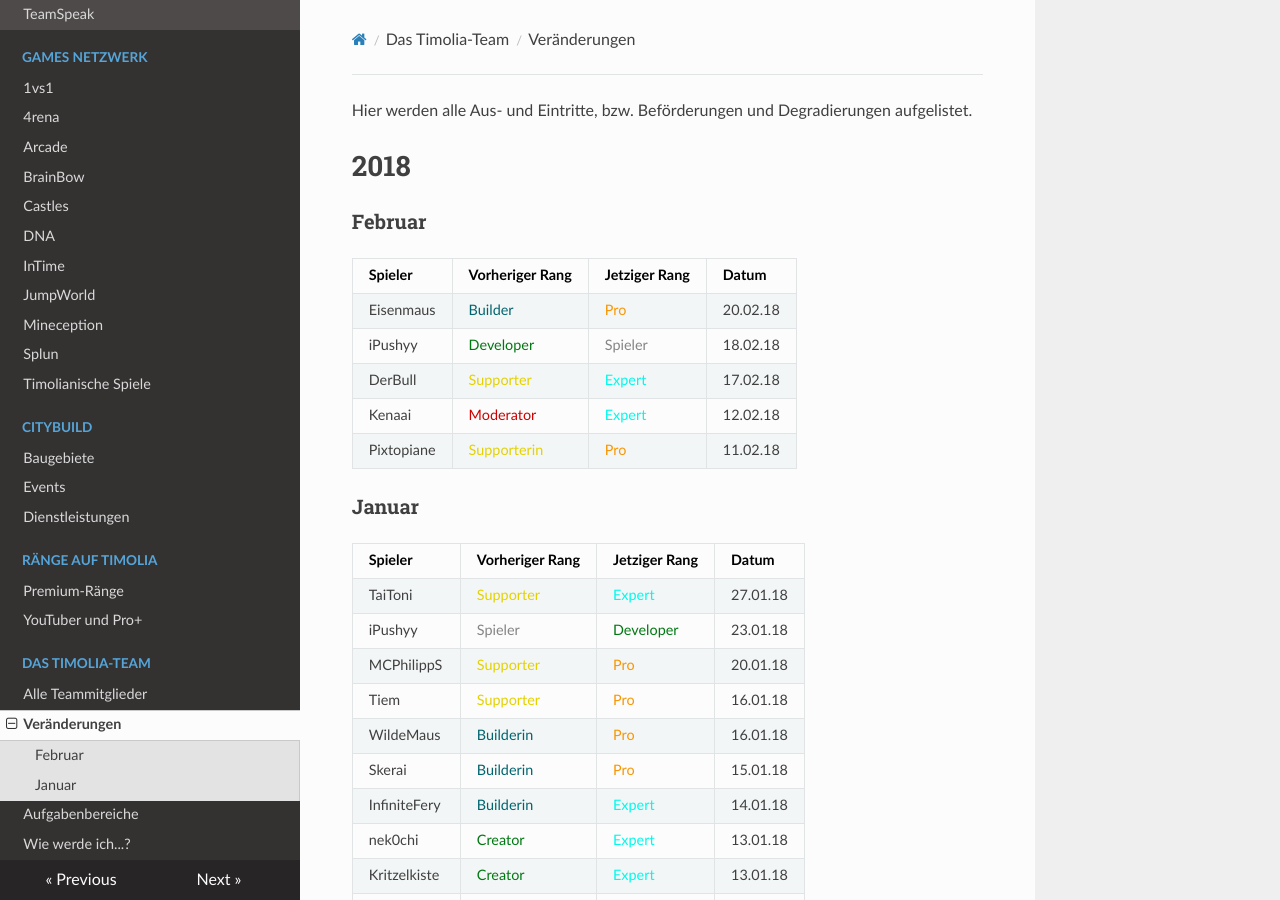
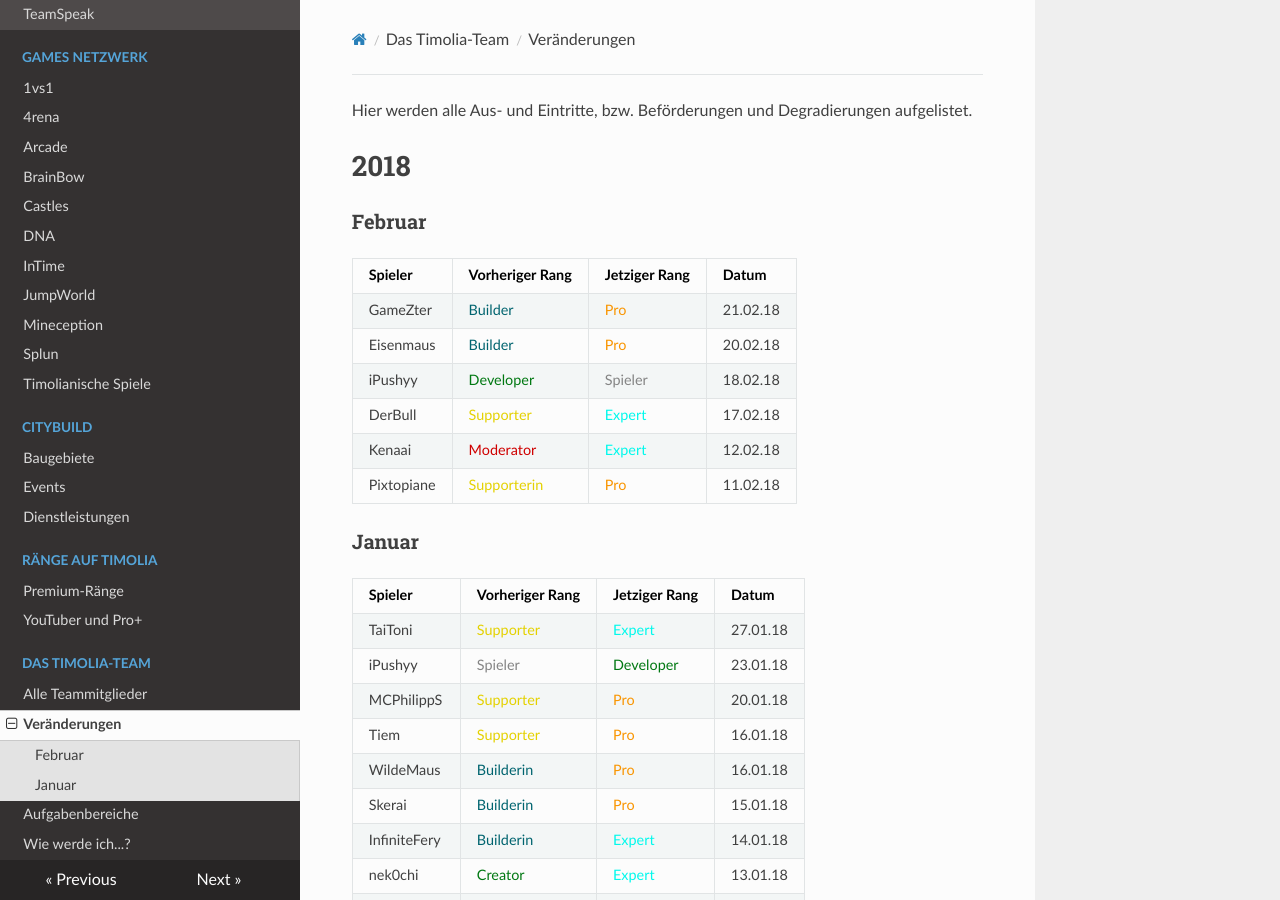
Before and after one commit to TimoliaDE/HowTo, an MkDocs documentation site: the page built from docs/team/changes.md, in a window 1280 px wide and 900 px high. Built offline with MkDocs 1.6.1, drawn with Linux system fonts in a browser that asks for light colours; nearby versions of some CDN libraries; old or Windows-style settings are respelled for this version of MkDocs.

Commit message:
Update changes.md

```diff
--- a/docs/team/changes.md
+++ b/docs/team/changes.md
@@ -5,6 +5,7 @@ Hier werden alle Aus- und Eintritte, bzw. Beförderungen und Degradierungen aufg
 ###<strong>Februar</strong>
 | Spieler | Vorheriger Rang | Jetziger Rang | Datum |
 | ------ | ------ | ------ | ------ |
+|GameZter | <span style="color:#00646F">Builder</span> | <span style="color:#F99500">Pro</span> | 21.02.18 |
 |Eisenmaus | <span style="color:#00646F">Builder</span> | <span style="color:#F99500">Pro</span> | 20.02.18 |
 |iPushyy | <span style="color:#007812">Developer</span> | <span style="color:#848484">Spieler</span> | 18.02.18 |
 |DerBull | <span style="color:#E4D100">Supporter</span> | <span style="color:#00F9EC">Expert</span> | 17.02.18 |
```
